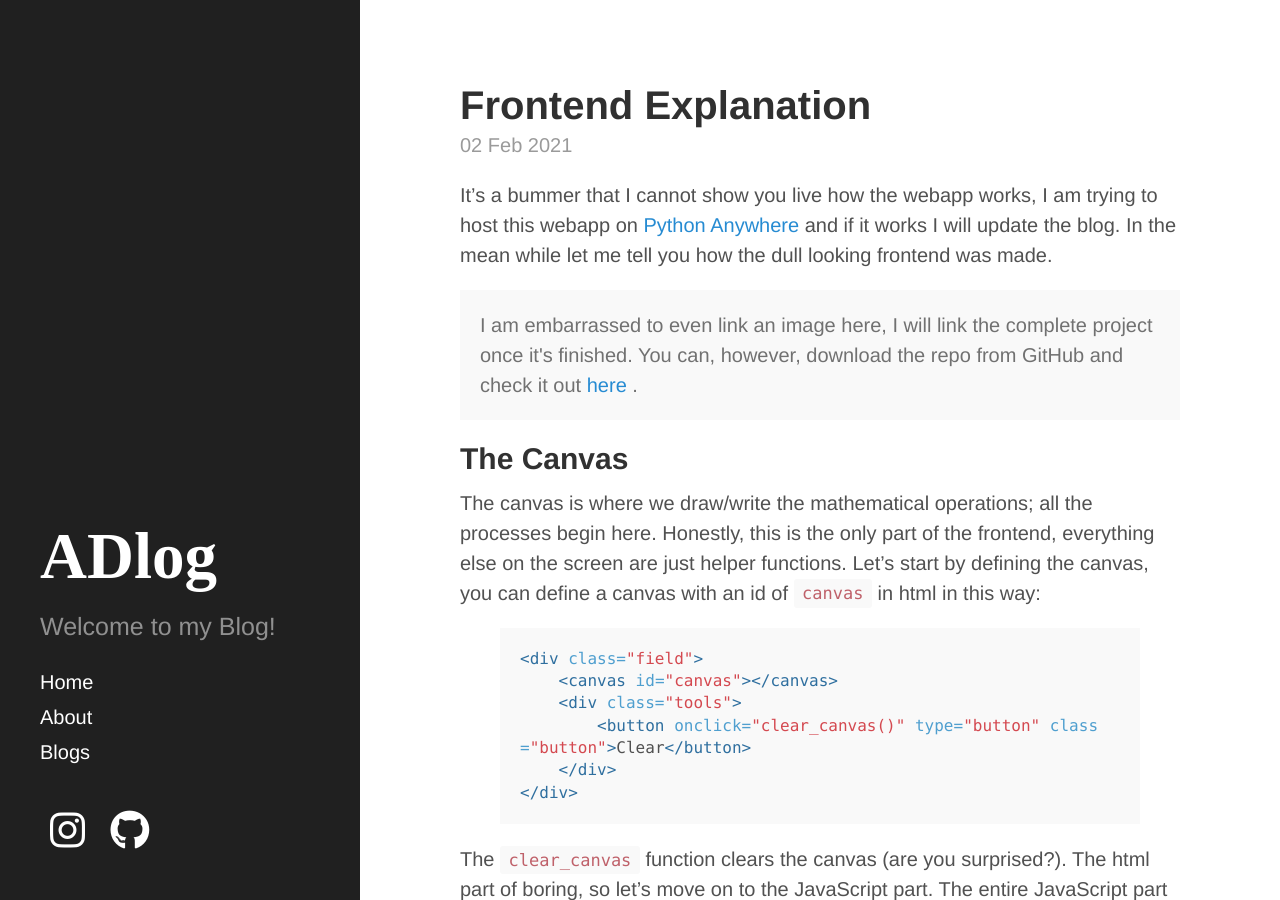
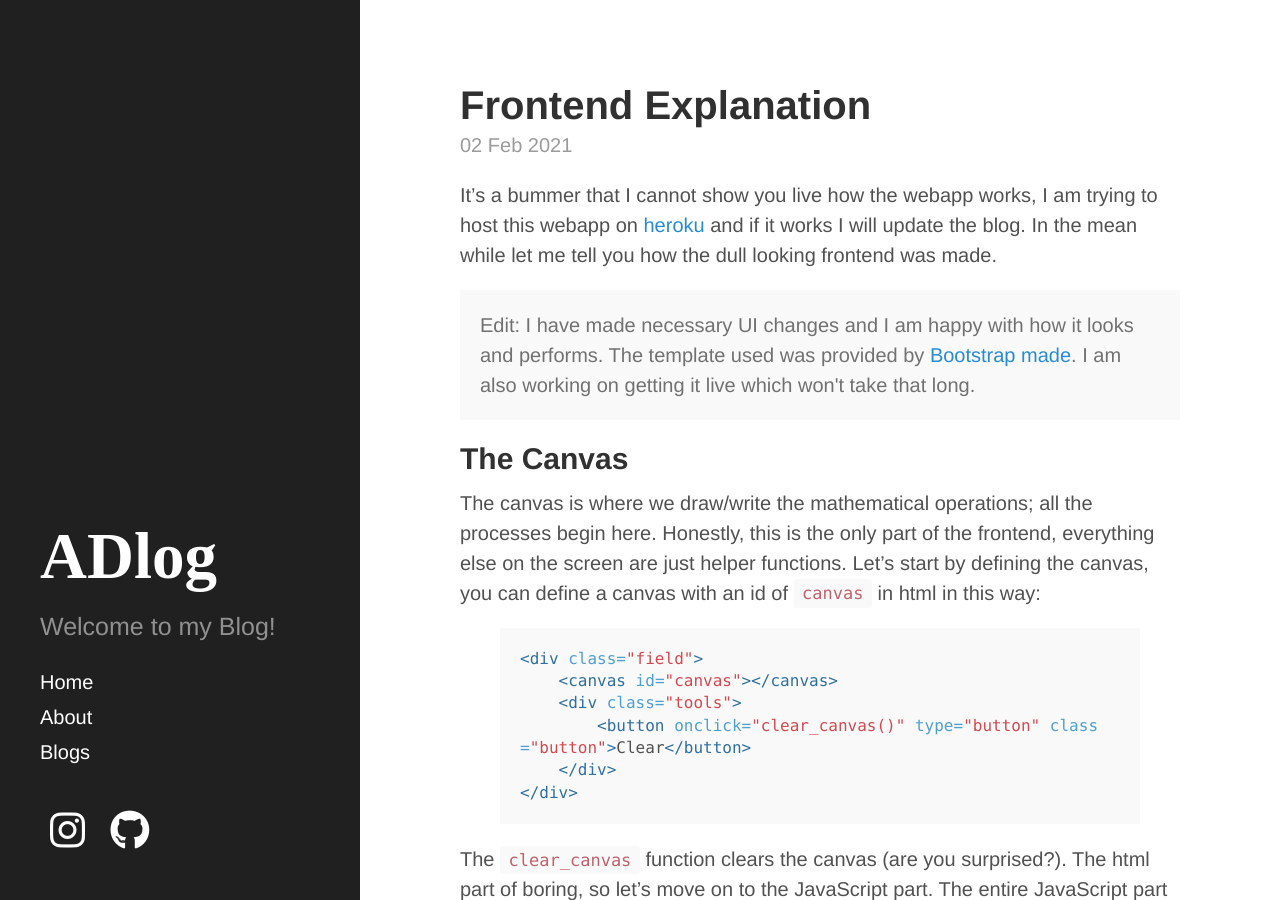
Before and after one commit to arogyad/arogyad.github.io, a Jekyll site: the page built from _posts/2021-02-02-Frontend Explanation.md, in a window 1280 px wide and 900 px high. Built offline with Jekyll 4.4.1, drawn with Linux system fonts in a browser that asks for light colours; nearby versions of some CDN libraries; some web fonts are replaced.

Commit message:
Update 2021-02-02-Frontend Explanation.md

```diff
--- a/_posts/2021-02-02-Frontend Explanation.md
+++ b/_posts/2021-02-02-Frontend Explanation.md
@@ -4,10 +4,9 @@ title: Frontend Explanation
 published: true
 ---
 
-It's a bummer that I cannot show you live how the webapp works, I am trying to host this webapp on <a href='https://www.pythonanywhere.com' target='_blank'>Python Anywhere</a> and if it works I will update the blog. In the mean while  let me tell you how the dull looking frontend was made.
+It's a bummer that I cannot show you live how the webapp works, I am trying to host this webapp on <a href='https://www.heroku.com' target='_blank'>heroku</a> and if it works I will update the blog. In the mean while  let me tell you how the dull looking frontend was made.
 <div class = 'message'>
-  I am embarrassed to even link an image here, I will link the complete project once it's finished. You can, however, download the repo from GitHub and
-  check it out <a href='https://github.com/arogydhl/HandwrittenEquationSolverWebApp' target='_blank'> here </a>.
+ Edit: I have made necessary UI changes and I am happy with how it looks and performs. The template used was provided by <a herf='https://bootstrapmade.com/' target='_blank'>Bootstrap made</a>. I am also working on getting it live which won't take that long.
 </div>
 ## The Canvas
 The canvas is where we draw/write the mathematical operations; all the processes begin here. Honestly, this is the only part of the frontend, everything else on the screen are just helper functions. Let's start by defining the canvas, you can define a canvas with an id of `canvas` in html in this way:
```
